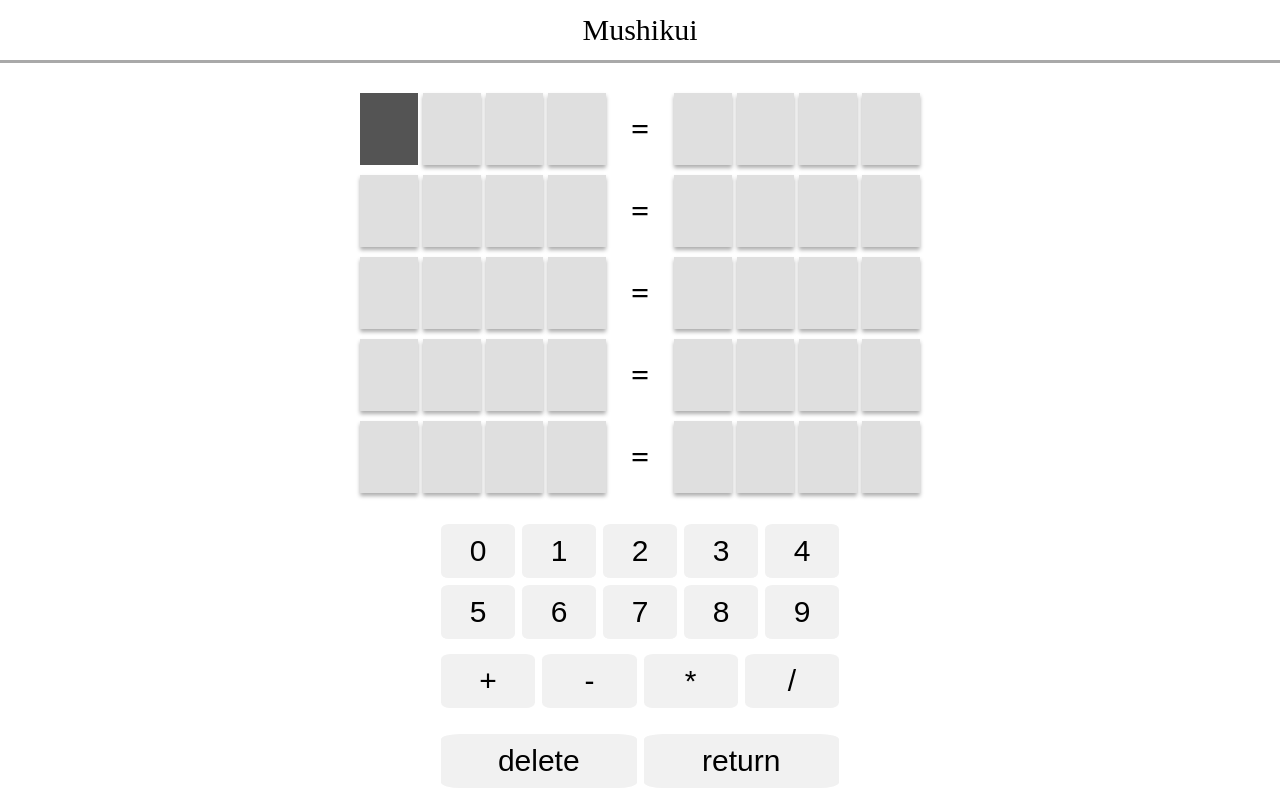
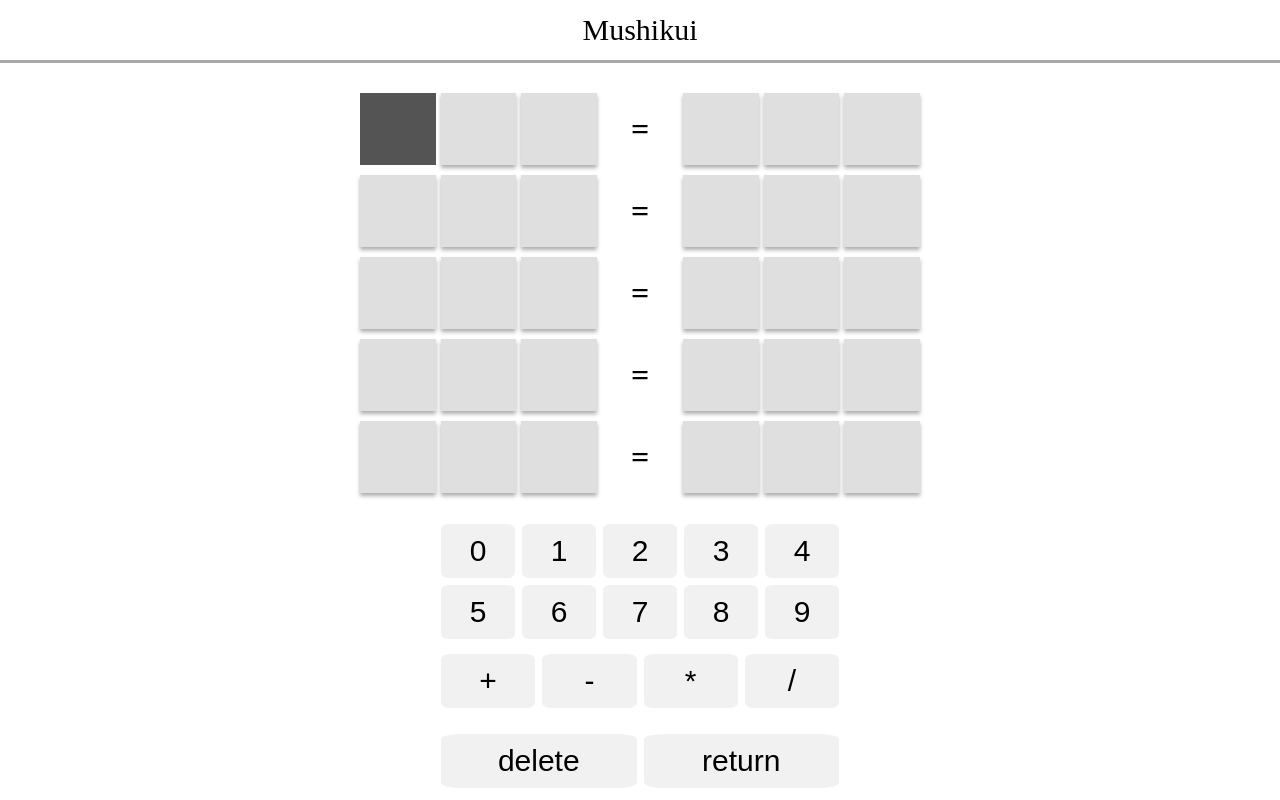
Before and after one commit to hackathon-22spring15/mushikui-frontend, a Vue app: page / in a window 1280 px wide. Built offline with nearby package versions, Linux system fonts and the light colour scheme.

Commit message:
コメントを追加

```diff
--- a/src/components/Home.vue
+++ b/src/components/Home.vue
@@ -6,18 +6,46 @@ import Key from "./Key.vue"
 export default defineComponent({
     setup() {
 
-        const RIGHT_LEN = 4
-        const LEFT_LEN = 4
+        // イコールの右側にある枠の数
+        const RIGHT_LEN = 3
+        // イコールの左側にある枠の数
+        const LEFT_LEN = 3
+        // 行の数
         const N_ROW = 5
 
+        // イコールを含めた式の要素の数
         const EXPR_LEN = LEFT_LEN + RIGHT_LEN + 1
 
-
-        const answer = ref("")
+        // 現在入力中の枠が何行目か
         const row_idx = ref(0)
+        // 現在入力中の枠が何列目か
         const col_idx = ref(0)
 
-
+        // left_len, right_len, n_rowから空文字列で初期化された結果を格納する配列を作る
+        //
+        // 例:init_line(3, 3, 5) ->
+        // [
+        //     {
+        //         left: ["", "", ""],
+        //         right: ["", "", ""]
+        //     },
+        //     {
+        //         left: ["", "", ""],
+        //         right: ["", "", ""]
+        //     },
+        //     {
+        //         left: ["", "", ""],
+        //         right: ["", "", ""]
+        //     },
+        //     {
+        //         left: ["", "", ""],
+        //         right: ["", "", ""]
+        //     },
+        //     {
+        //         left: ["", "", ""],
+        //         right: ["", "", ""]
+        //     }
+        // ]
         function init_line(left_len: number, right_len: number, n_row: number): { left: string[], right: string[] }[] {
             let result = []
             let _left = []
@@ -39,7 +67,15 @@ export default defineComponent({
             return result
         }
 
-
+        // 判定の結果を格納する空文字列で初期化された二次元配列を生成する
+        // 例:init_result(3, 3, 5) ->
+        // [
+        //     ["-", "-", "-", "-", "-", "-"],
+        //     ["-", "-", "-", "-", "-", "-"],
+        //     ["-", "-", "-", "-", "-", "-"],
+        //     ["-", "-", "-", "-", "-", "-"],
+        //     ["-", "-", "-", "-", "-", "-"]
+        // ]
         function init_result(left_len: number, right_len: number, n_row: number): Array<Array<string>> {
             let result = []
             for (let i = 0; i < n_row; i++) {
@@ -52,10 +88,12 @@ export default defineComponent({
             return result
         }
 
+
         const lines = ref(init_line(LEFT_LEN, RIGHT_LEN, N_ROW))
         const results = ref(init_result(LEFT_LEN, RIGHT_LEN, N_ROW))
 
-
+        // 各値,  演算子についての判定結果を保存する配列
+        // 例えば一番最後の要素は / の判定結果を格納
         const result_by_value = ref([
             "", // 0
             "", // 1
@@ -120,8 +158,10 @@ export default defineComponent({
             return ["o", "o", "o", "h", "x", "o"]
         }
 
+        // 入力に応じて`lines`を更新して、"enter"が押されたらジャッジをする。
         function update(char: string) {
             if (char === "delete") {
+                // col_idx.value === 0 な時、まだ何も入力されていないのでスキップ
                 if (col_idx.value === 0) {
                     return
                 }
@@ -132,11 +172,16 @@ export default defineComponent({
                 }
                 col_idx.value--
             } else if (char === "return") {
+                // 入力しきっていない場合はalertを出す
                 if (col_idx.value !== (LEFT_LEN + RIGHT_LEN)) {
                     alert("plese input all")
                     return
                 }
+
+                // ジャッジする
                 results.value[row_idx.value] = judge(lines.value[row_idx.value].left.join(), lines.value[row_idx.value].right.join())
+
+                // ジャッジ結果をresult_by_valueに代入していく。
                 for (let i = 0; i < LEFT_LEN; i++) {
                     const v = lines.value[row_idx.value].left[i]
                     if (v === "+") {
@@ -170,9 +215,10 @@ export default defineComponent({
                 row_idx.value++;
                 col_idx.value = 0;
             } else if (col_idx.value > (LEFT_LEN + RIGHT_LEN - 1)) {
-                // skip
+                // すでに入力しきっているのにさらに入力が来た場合。 なのでスキップ
                 return
             } else {
+                // 正しい入力
                 if (col_idx.value > (LEFT_LEN - 1)) {
                     lines.value[row_idx.value].right[col_idx.value - LEFT_LEN] = char
                 } else {
@@ -182,8 +228,7 @@ export default defineComponent({
             }
         }
 
-        const zero_is_collect = true
-        return { lines, answer, update, row_idx, col_idx, results, isCollect, isHalfCollect, isnotCollect, zero_is_collect, result_by_value, isCollect_by_value, isHalfCollect_by_value, isnotCollect_by_value, LEFT_LEN, RIGHT_LEN, EXPR_LEN, N_ROW }
+        return { lines, update, row_idx, col_idx, results, isCollect, isHalfCollect, isnotCollect, result_by_value, isCollect_by_value, isHalfCollect_by_value, isnotCollect_by_value, LEFT_LEN, RIGHT_LEN, EXPR_LEN, N_ROW }
     },
     components: {
         Key
```
